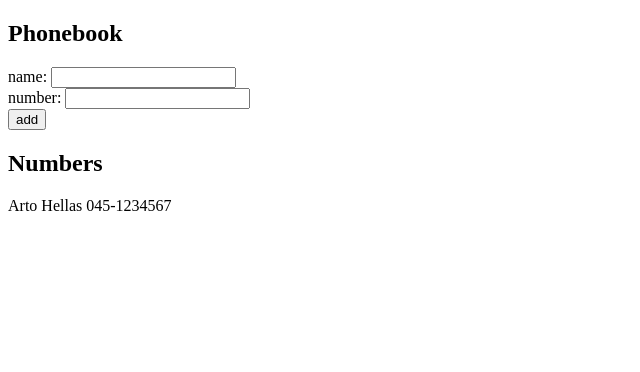
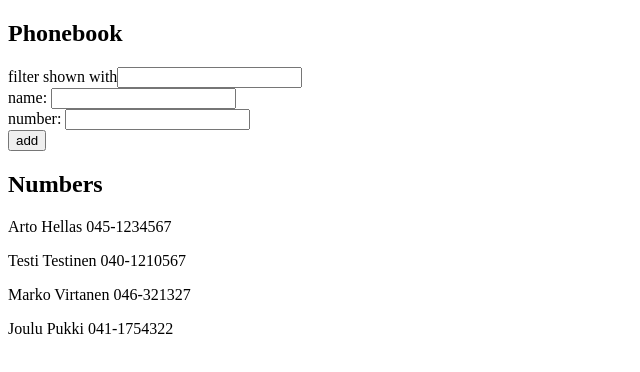
Before and after one commit to mikaton/mooc_fullstack_open_2020, a React (Create React App) app in the folder osa2/puhelinluettelo/: page / in a window 1280 px wide. Shown: the top 372 px of the page, without its empty margins (0-640 px from the left). Built offline with nearby package versions, Linux system fonts and the light colour scheme.

Commit message:
tehtävä 2.9

```diff
--- a/osa2/puhelinluettelo/src/App.js
+++ b/osa2/puhelinluettelo/src/App.js
@@ -1,23 +1,52 @@
-import React, { useState } from "react";
+import React, { useState, useEffect } from "react";
 
 function App() {
   const [persons, setPersons] = useState([
     { name: "Arto Hellas", number: "045-1234567" },
+    { name: "Testi Testinen", number: "040-1210567" },
+    { name: "Marko Virtanen", number: "046-321327" },
+    { name: "Joulu Pukki", number: "041-1754322" },
   ]);
+  const [filteredPersons, setFilteredPersons] = useState([]);
+  const [newName, setNewName] = useState("");
+  const [newNumber, setNewNumber] = useState("");
 
-  const [newName, setNewName] = useState("");
-
-  const [newNumber, setNewNumber] = useState("");
+  useEffect(() => {
+    setFilteredPersons(persons);
+  }, [persons]);
 
   const handleAddNewPerson = event => {
     event.preventDefault();
     const newPerson = { name: newName, number: newNumber };
-    if (persons.find(person => person.name === newName)) {
+    if (
+      persons.find(
+        person => person.name.toLowerCase() === newName.toLowerCase()
+      )
+    ) {
       alert(`${newName} is already in the phonebook.`);
     } else {
       setPersons(persons.concat(newPerson));
       setNewName("");
+      setNewNumber("");
     }
+  };
+
+  const handleFiltering = event => {
+    let currentList = [],
+      newList = [];
+
+    if (event.target.value !== "") {
+      currentList = persons;
+      newList = currentList.filter(person => {
+        return person.name
+          .toLowerCase()
+          .includes(event.target.value.toLowerCase());
+      });
+    } else {
+      newList = persons;
+    }
+
+    setFilteredPersons(newList);
   };
 
   const handleInputNameChange = event => {
@@ -31,6 +60,8 @@ function App() {
   return (
     <div className="App">
       <h2>Phonebook</h2>
+      filter shown with
+      <input onChange={handleFiltering} />
       <form onSubmit={handleAddNewPerson}>
         <div>
           name: <input value={newName} onChange={handleInputNameChange} />
@@ -43,7 +74,7 @@ function App() {
         </div>
       </form>
       <h2>Numbers</h2>
-      {persons.map(person => (
+      {filteredPersons.map(person => (
         <p key={person.name}>
           {person.name} {person.number}
         </p>
```
